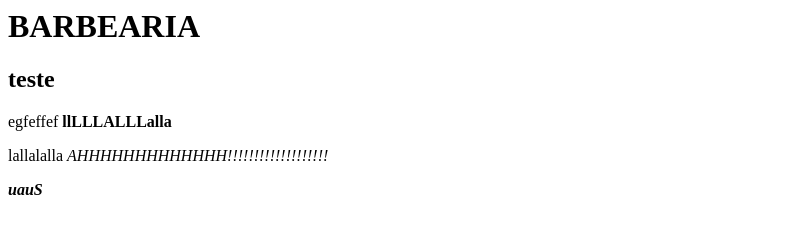
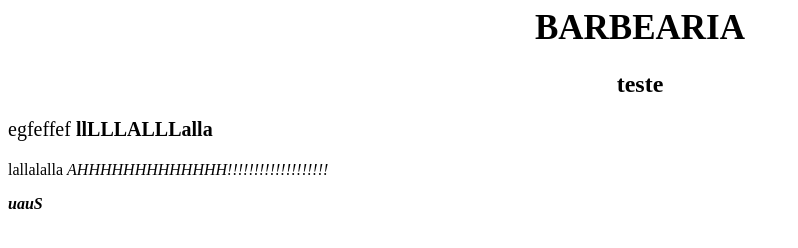
Before and after one commit to B34Z/barbearia, a plain HTML site: page index.html in a window 1280 px wide. Shown: the whole page, without its empty margins (0-798 px from the left). Drawn offline with Linux system fonts and the light colour scheme.

Commit message:
Update index.html

```diff
--- a/index.html
+++ b/index.html
@@ -1,8 +1,25 @@
-<h1>BARBEARIA</h1>
+<!DOCTYPE html5>
+<head>
+    <html lang="pt-br">
+    <meta charset="UTF=8">
+    <link rel="stylesheet" href="style.css">
 
-<h2>teste</h2>
+    <style>
 
-<p>egfeffef <strong>llLLLALLLalla</strong></p>
+    </style>
+</head>
 
-<p>lallalalla <em>AHHHHHHHHHHHHH!!!!!!!!!!!!!!!!!!!</em></p>
-<p><em><strong>uauS</strong></em></p>
+<body>
+<title>Barbearia</title>
+
+    <h1 style="font-size:35px; text-align: center; background: #FFFFFF">BARBEARIA</h1>
+
+    <h2 style="text-align: center; background: #FFFFFF">teste</h2>
+
+    <p style="font-size: 20px;  background: #FFFFFF">egfeffef <strong>llLLLALLLalla</strong></p>
+
+    <p style=" background: #FFFFFF">lallalalla <em>AHHHHHHHHHHHHH!!!!!!!!!!!!!!!!!!!</em></p>
+    <p style=" background: #FFFFFF"><em><strong>uauS</strong></em></p>
+</body>
+
+</html>
```
